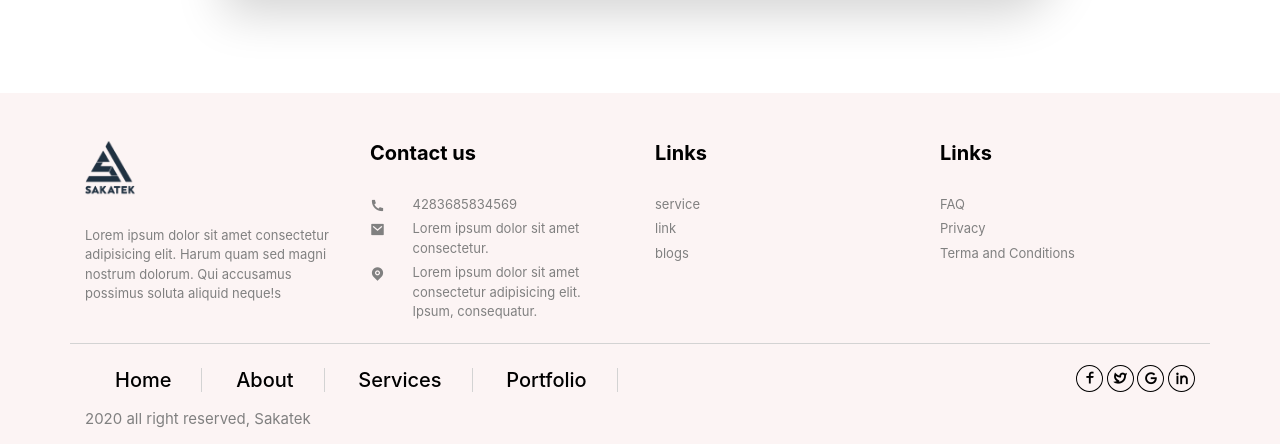
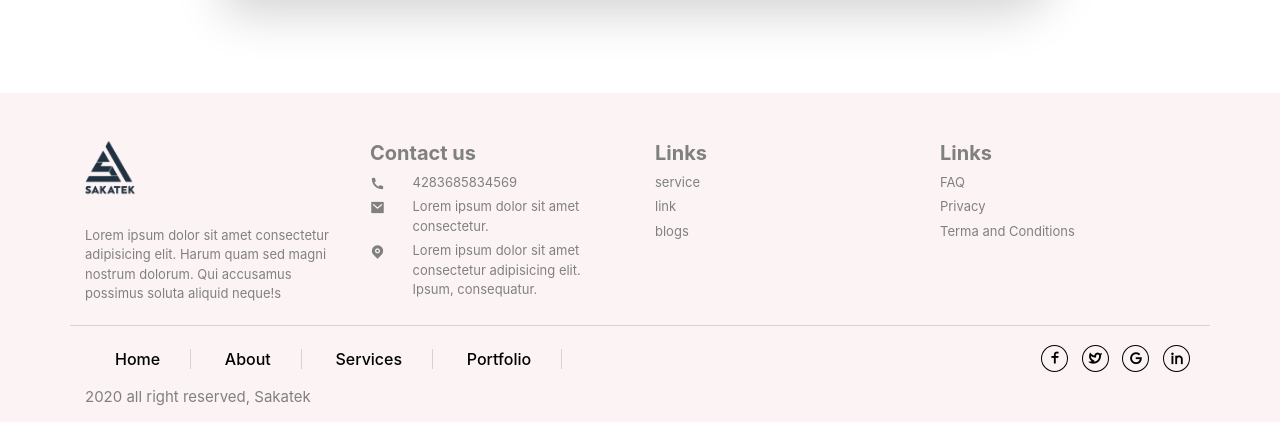
Before and after one commit to aliraza402/aliraza402.github.io, a plain HTML site: page index.html in a window 1280 px wide. Shown: the part 3689-4133 px from the top of the page. After the commit the page ends 4111 px from the top, so only its background shows below. Drawn offline with nearby package versions, Linux system fonts and the light colour scheme.

Commit message:
:hammer: social footer links

```diff
--- a/index.html
+++ b/index.html
@@ -342,30 +342,6 @@
                 </div>
               </div>
             </div>
-
-<!--
-
-            <div class="w-75 my-5 p-3 shadow-lg my-testo">
-              <div class="my-quote p-5">
-                <div class="text-left"><i class="ri-double-quotes-l"></i></div>
-                <h6 class="text-left my-bold">
-                  Lorem ipsum dolor sit amet, consectetur adipisicing elit. Architecto, est? Lorem
-                  ipsum dolor sit amet consectetur.
-                </h6>
-                <div class="text-right"><i class="ri-double-quotes-r"></i></div>
-              </div>
-              <div class="client-info">
-                <img src="img/face.jpg" alt="face client" class="img img-fluid shadow" />
-                <div class="client-text text-left">
-                  <p class="my-bolder">Aryan Taj</p>
-                  <p>CEO Apple inc</p>
-                </div>
-              </div>
-            </div>
-
- -->
-
-
           </div>
         </div>
       </div>
@@ -411,10 +387,10 @@
         <div class="py-2">
           <div class="footer-sec-two">
             <div class="py-3 f-links">
-              <h5>Home</h5>
-              <h5>About</h5>
-              <h5>Services</h5>
-              <h5>Portfolio</h5>
+              <h6>Home</h6>
+              <h6>About</h6>
+              <h6>Services</h6>
+              <h6>Portfolio</h6>
             </div>
 
           <div class="social-icon">
--- a/style/style.scss
+++ b/style/style.scss
@@ -209,11 +209,6 @@ nav {
     font-size: 15px;
   }
 
-  h5{
-    color: black;
-    margin-bottom: 30px;
-  }
-
   img{
     width: 50px;
     margin-bottom: 30px;
@@ -227,7 +222,7 @@ nav {
     border-bottom: 1px solid lightgray;
   }
 
-  .f-links h5{
+  .f-links h6{
     border-right: 1px solid lightgray ;
     border-width: thin;
   }
@@ -239,6 +234,14 @@ nav {
     border: 1px solid black;
     color: black;
     padding: 5px;
+    margin: 0px 5px;
+  }
+
+  .social-icon i:hover{
+    background-color: black;
+    color: white;
+    border: 1px solid black;
+    cursor: pointer;
   }
 
   .last-para{font-size: 15px;}
@@ -248,10 +251,12 @@ nav {
     justify-content: space-between;
     align-items: center;
 
-    h5{
+    h6{
       display: inline;
       padding-left: 30px;
       padding-right: 30px;
+      // margin-bottom: 30px;
+      color: black;
     }
 
   }
```
Also changed, not shown: style/style.css, 1 other file.
